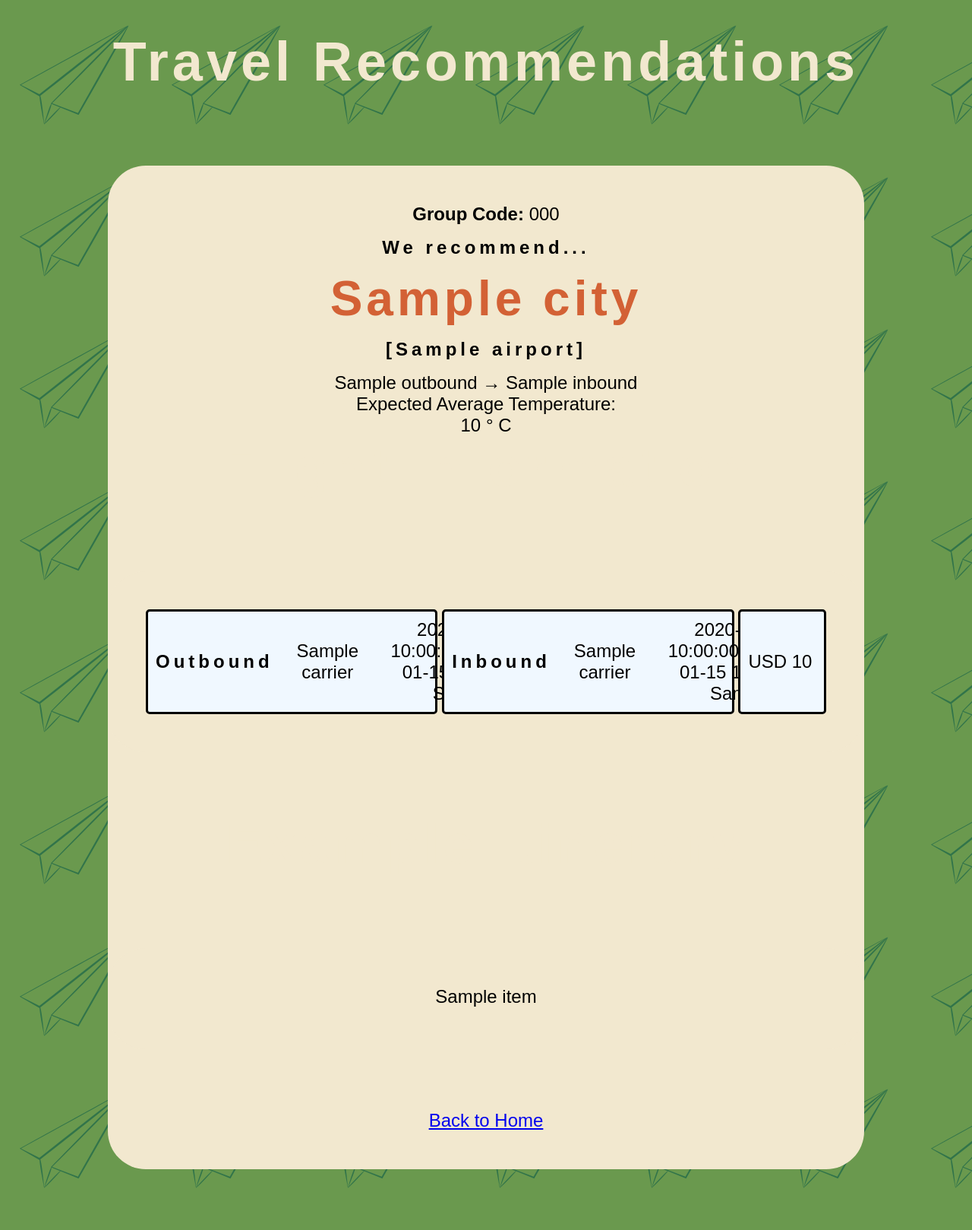
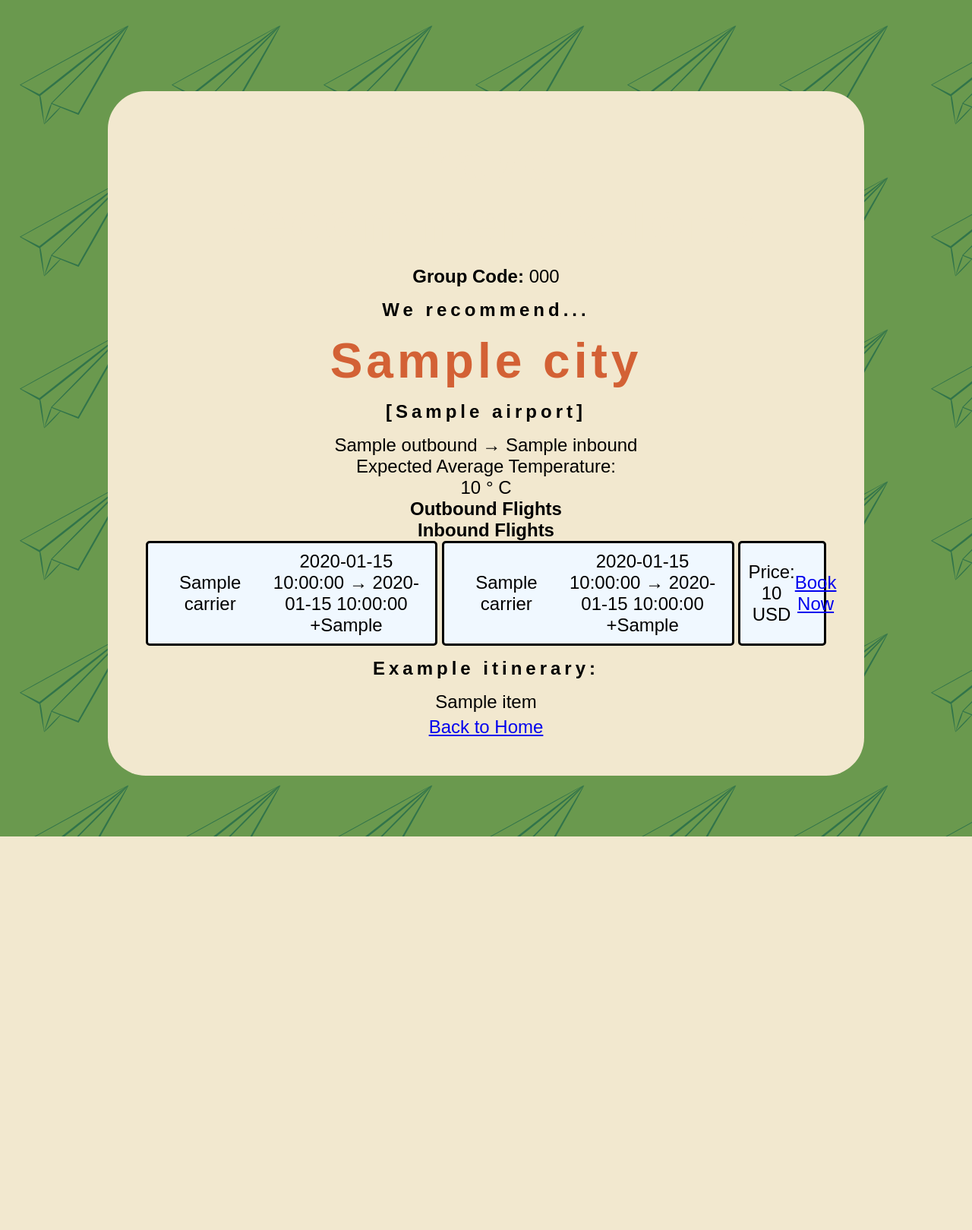
Before and after one commit to thejmfc/hackupc25, a Flask app: template templates/display.html in a window 1280 px wide. Shown: the whole page at 76% size. After the commit the page ends 1101 px from the top, so only its background shows below. Run offline with Flask 3, Linux system fonts and the light colour scheme; the template is opened without the code that fills it: most values are stand-ins (such as "Sample title", 1, 10 or a date in 2020); parts of the project's set-up code (start-up, migrations or seed data) failed here and were passed over; some web fonts are replaced.

Commit message:
Dunno
Dunno

```diff
--- a/main.py
+++ b/main.py
@@ -60,32 +60,46 @@ def display_recommendations():
         personal_data = data.get("original_data", {})  # Extract the values
         recommendations = data.get("recommendations", {})
 
+        print(f"Personal Data: {personal_data}")
+        print(f"Recommendations: {recommendations}")
 
         # Handle missing recommendations
-        if not recommendations:
+        if not recommendations or "outbound" not in recommendations or "inbound" not in recommendations:
+            print(f"Error in recommendations: {recommendations}")
             return render_template("display.html", error="No recommendations available for the provided group code.")
 
-        # Mock flight details (replace with dynamic data if needed)
-        flight_details = {
-            'outbound': {
-                'carriers': ['Ryanair UK Ltd.', 'Airline 2'],
-                'dep_time': '645',
-                'arr_time': '2245',
-                'day_offset': 0
-            },
-            'inbound': {
-                'carriers': ['Icelandair'],
-                'dep_time': '2340',
-                'arr_time': '1140',
-                'day_offset': 2
-            },
-            'price': 458.88
-        }
+        # Extract flight details
+        flight_details = []
+        for i in range(len(personal_data)):
+            # Validate input data
+            if "airport" not in personal_data[i]:
+                print(f"Error: Missing 'airport' in personal_data[{i}]")
+                continue
+
+            try:
+                flight_info = skyscanner.run(
+                    personal_data[i]["airport"],
+                    recommendations["outbound"],
+                    recommendations["airport"],
+                    recommendations["inbound"],
+                    recommendations["locale"],
+                    recommendations["home_currency"]
+                )
+                print(flight_info)
+                flight_details.append(flight_info)
+            except Exception as e:
+                print(f"Error fetching flight info for personal_data[{i}]: {e}")
+
+        # After the loop
+        if not flight_details:
+            flight_details.append({"error": "No flight details available at the moment."})
 
         return render_template("display.html", recommendations=recommendations, flight_details=flight_details)
 
     except Exception as e:
         return render_template("display.html", error=f"An error occurred: {str(e)}")
 
+
+
 if __name__ == "__main__":
     app.run(debug=True)
--- a/skyscanner.py
+++ b/skyscanner.py
@@ -119,6 +119,3 @@ def run(dep_airport, dd, arr_airport, rd, locale, currency):
                 "link" : link
             }
             return json_output
-
-
-print(run("MAN", "2025-08-21", "JFK", "2025-08-24", "en-GB", "GBP"))
--- a/templates/display.html
+++ b/templates/display.html
@@ -11,80 +11,77 @@
 </head>
 <body>
     <main>
+        <div class="response-container">
             <h1>Travel Recommendations</h1>
-        <div class="response-container">
+
+            <!-- Display group code -->
             {% if group_code %}
                 <p><strong>Group Code:</strong> {{ group_code }}</p>
             {% endif %}
 
+            <!-- Display recommendations -->
+            <h3>We recommend...</h3>
             {% if recommendations %}
-                <h3>We recommend...</h3>
-                <h2 id="city">{{ recommendations.city }}</h2>
-                <h3>[{{ recommendations.airport }}]</h3>
-                <p>{{ recommendations.outbound }} &rarr; {{ recommendations.inbound }}</p>
-                <p>Expected Average Temperature: <br> {{ recommendations.temperature }} &deg; C</p>
+                <h2 id="city">{{ recommendations["city"] }}</h2>
+                <h3>[{{ recommendations["airport"]}}]</h3>
+                <p>{{ recommendations["outbound"] }} &rarr; {{ recommendations["inbound"] }}</p>
+                <p>Expected Average Temperature: <br> {{ recommendations["temperature"] }} &deg; C</p>
 
-                {% if flight_details and flight_details|length > 0 %}
-                    <h1>Flight Information</h1>
+                <section id="flight-info">
+                {% if not flight_details or flight_details[0].get("error") %}
+                    <div id="no-flights">
+                        <h2>No Flights Available</h2>
+                        <p>Unfortunately, we couldn't find any flights for your trip at the moment. Please check back later.</p>
+                    </div>
+                {% else %}
+                    <div id="headers">
+                        <h2>Outbound Flights</h2>
+                        <h2>Inbound Flights</h2>
+                    </div>
+
                     {% for flight in flight_details %}
-                        <div class="response-container">
-                            <section id="flight-info">
                         <div id="indiv-details">
                             <div class="direction-info">
-                                        <h3>Outbound</h3>
                                 <div class="carrier-info">
-                                            {% for carrier in flight.outbound.carriers %}
+                                    {% for carrier in flight["outbound"]["carriers"] %}
                                         <p class="carriers">{{ carrier }}</p>
                                     {% endfor %}
                                 </div>
                                 <div class="time-info">
-                                            <p>{{ flight.outbound.dep_time }} &rarr; {{ flight.outbound.arr_time }}
-                                                {% if flight.outbound.day_offset != 0 %}
-                                                    {% if flight.outbound.day_offset > 0 %}
-                                                        +{{ flight.outbound.day_offset }}
-                                                    {% else %}
-                                                        {{ flight.outbound.day_offset }}
+                                    <p>{{ flight["outbound"]["dep_time"] }} &rarr; {{ flight["outbound"]["arr_time"] }}</p>
+                                    {% if flight["outbound"]["day_offset"] != 0 %}
+                                        <p>+{{ flight["outbound"]["day_offset"] }}</p>
                                     {% endif %}
-                                                {% endif %}
-                                            </p>
                                 </div>
                             </div>
+
                             <div class="direction-info">
-                                        <h3>Inbound</h3>
                                 <div class="carrier-info">
-                                            {% for carrier in flight.inbound.carriers %}
+                                    {% for carrier in flight["inbound"]["carriers"] %}
                                         <p class="carriers">{{ carrier }}</p>
                                     {% endfor %}
                                 </div>
                                 <div class="time-info">
-                                            <p>{{ flight.inbound.dep_time }} &rarr; {{ flight.inbound.arr_time }}
-                                                {% if flight.inbound.day_offset != 0 %}
-                                                    {% if flight.inbound.day_offset > 0 %}
-                                                        +{{ flight.inbound.day_offset }}
-                                                    {% else %}
-                                                        {{ flight.inbound.day_offset }}
+                                    <p>{{ flight["inbound"]["dep_time"] }} &rarr; {{ flight["inbound"]["arr_time"] }}</p>
+                                    {% if flight["inbound"]["day_offset"] != 0 %}
+                                        <p>+{{ flight["inbound"]["day_offset"] }}</p>
                                     {% endif %}
-                                                {% endif %}
-                                            </p>
                                 </div>
                             </div>
+
                             <div class="price-info">
-                                        <p>{{ recommendations.home_currency }} {{ flight.price }}</p>
+                                <p>Price: {{ flight["price"] }} {{ recommendations["home_currency"] }}</p>
+                                <a href="{{ flight['link'] }}" target="_blank">Book Now</a>
                             </div>
-                                </div>
-                            </section>
                         </div>
                     {% endfor %}
                 {% endif %}
+            </section>
 
-                {% if recommendations.itinerary and recommendations.itinerary|length > 0 %}
-                    <h1>Example Itinerary</h1>
-                    <div class="response-container">
-                        {% for item in recommendations.itinerary %}
-                            <p id="itinerary-item">{{ item }}</p>
+            <h3>Example itinerary:</h3>
+            {% for i in range(recommendations["itinerary"]|length) %}
+                <p id="itinerary-item">{{ recommendations["itinerary"][i] }}</p>
             {% endfor %}
-                    </div>
-                {% endif %}
 
             {% else %}
                 <p>No recommendations available.</p>
```
Lines whose indentation alone changed are shown as unchanged.
